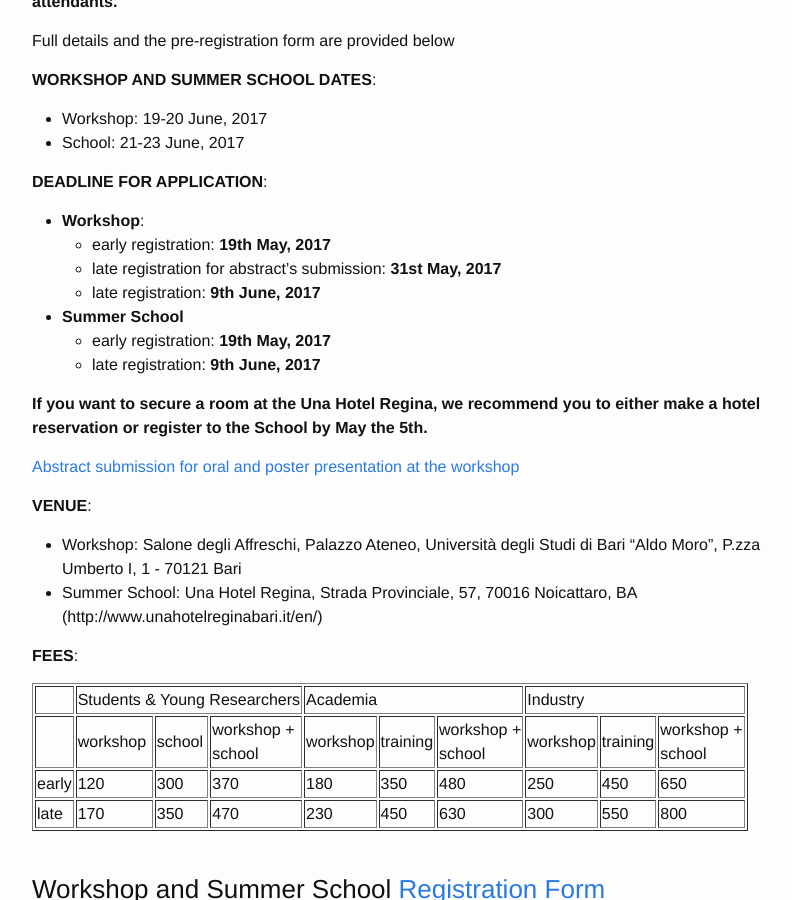
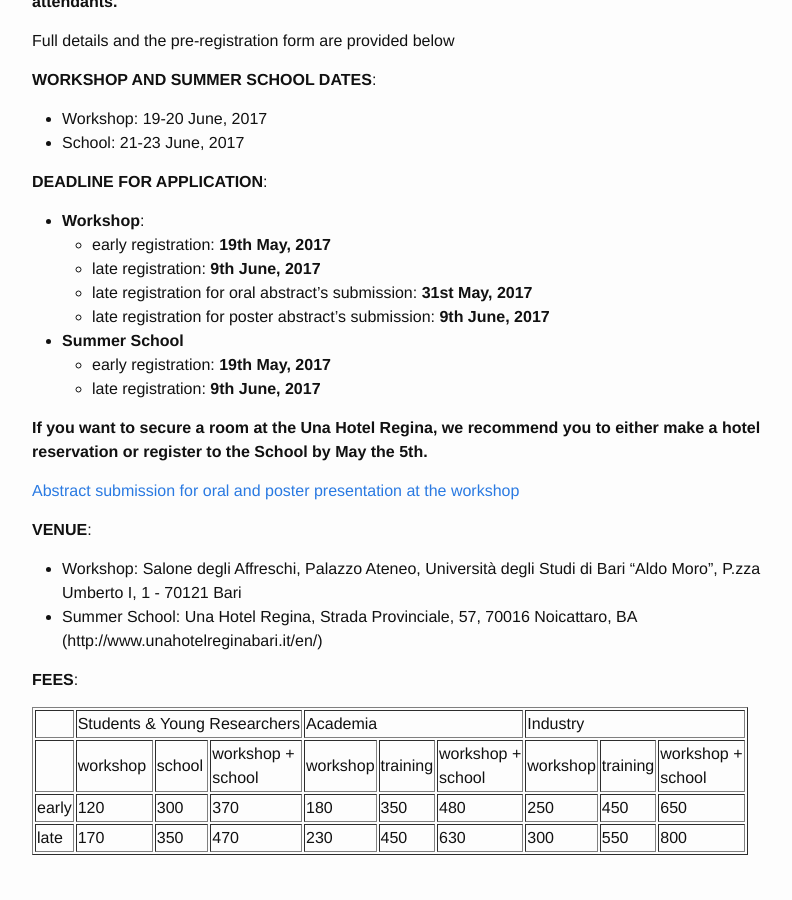
Before and after one commit to ELIXIR-IIB-training/website, a Jekyll site: the page built from _posts/2017-06-19-metagenomics-workshop-and-school-bari.md, in a window 1280 px wide and 900 px high, scrolled down 790 px. Shown: the whole window, without its empty margins (238-1030 px from the left). Built offline with Jekyll 4.4.1, drawn with Linux system fonts in a browser that asks for light colours.

Commit message:
deadline update and links to Valiente's talk material

```diff
--- a/_posts/2017-06-19-metagenomics-workshop-and-school-bari.md
+++ b/_posts/2017-06-19-metagenomics-workshop-and-school-bari.md
@@ -43,8 +43,9 @@ Full details and the pre-registration form are provided below
 
 - **Workshop**:
   - early registration: **19th May, 2017**
-  - late registration for abstract's submission: **31st May, 2017**
   - late registration: **9th June, 2017**
+  - late registration for oral abstract's submission: **31st May, 2017**
+  - late registration for poster abstract's submission: **9th June, 2017**
 - **Summer School**
   - early registration: **19th May, 2017**
   - late registration: **9th June, 2017**
@@ -197,7 +198,7 @@ Please note that refunds will only be processed by bank transfer after the works
 <tr>
    <td>18.00-18.30</td>
    <td>Gabriel Valiente (Technical University of Catalonia, Spain)</td>
-   <td>Software and pipelines for taxonomic assignment in metagenomics</td>
+   <td><a href="https://elixir-iib-training.github.io/website/docs/Valiente_software_and_pipelines_abstract_bari_2017.pdf">Software and pipelines for taxonomic assignment in metagenomics</a></td>
 </tr>
 <tr>
    <td>18.30-19.30</td>
@@ -366,7 +367,7 @@ No prior knowledge of metagenomic sequences analysis or specific programming ski
 <tr>
    <td>15.00-19.00</td>
    <td>Gabriel Valiente (Technical University of Catalonia)</td>
-   <td>Hands-on: Statistical tools for the comparative analysis of metagenomic datasets</td>
+   <td><a href="https://elixir-iib-training.github.io/website/docs/Valiente_statistical_tools_description_bari_2017.pdf">Hands-on: Statistical tools for the comparative analysis of metagenomic datasets</a></td>
 </tr>
 <tr>
    <td colspan="4"><h3>Friday 23rd June 2017</h3></td>
```
